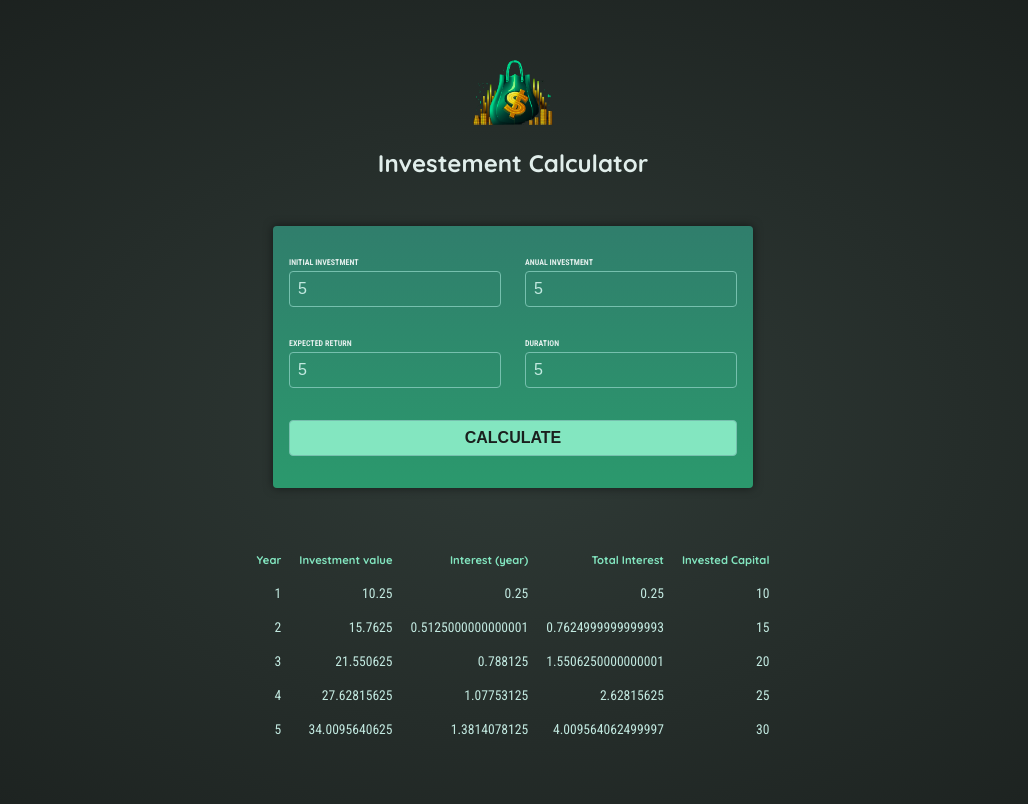
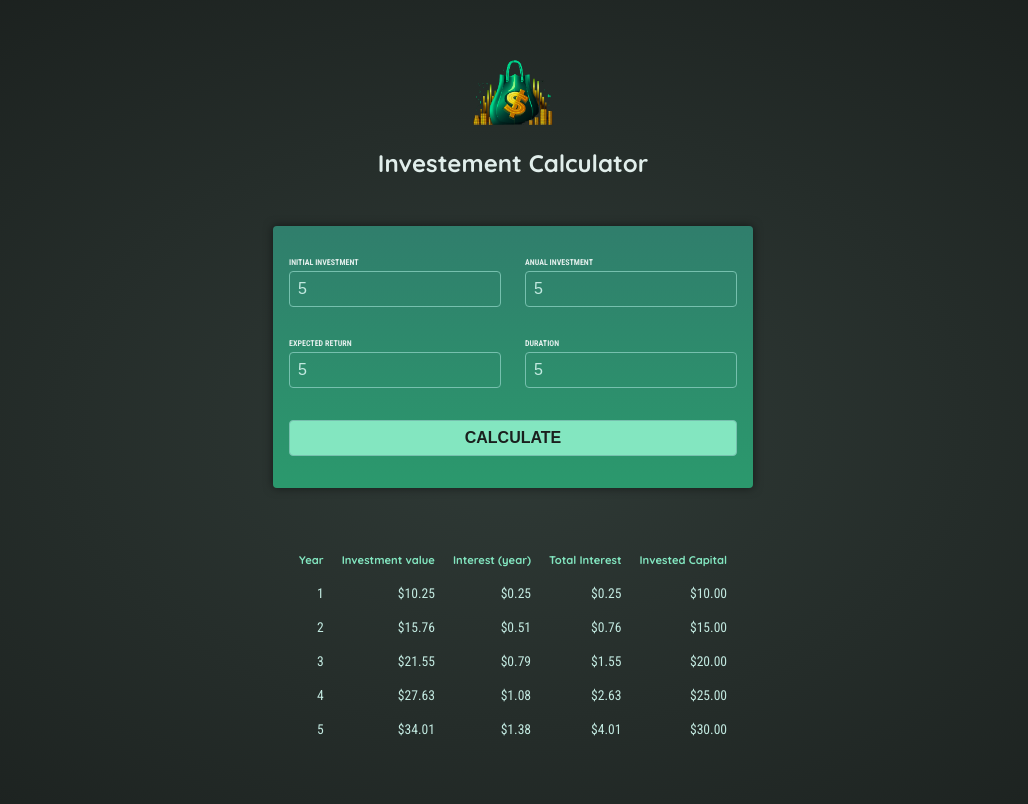
Before and after one commit to AbubakarFarooqi/Learing-Angular, an Angular app in the folder Second Project- Investment Calculator/: page / in a window 1280 px wide. Both pictures are taken after typing "5", "5", "5", "5" into the empty fields and a click on the button "CALCULATE". Shown: the top 804 px of the page, without its empty margins (127-1155 px from the left). Built offline with nearby package versions, Linux system fonts and the light colour scheme.

Commit message:
Change currency look using pipes

```diff
--- a/Second Project- Investment Calculator/src/app/investement-result/investement-result.component.html
+++ b/Second Project- Investment Calculator/src/app/investement-result/investement-result.component.html
@@ -16,10 +16,10 @@
     @for (item of results; track item.year ){
     <tr>
       <td>{{ item.year }}</td>
-      <td>{{ item.valueEndOfYear }}</td>
-      <td>{{ item.interest }}</td>
-      <td>{{ item.totalInterest }}</td>
-      <td>{{ item.totalAmountInvested }}</td>
+      <td>{{ item.valueEndOfYear | currency }}</td>
+      <td>{{ item.interest | currency }}</td>
+      <td>{{ item.totalInterest | currency }}</td>
+      <td>{{ item.totalAmountInvested | currency }}</td>
     </tr>
     }
   </tbody>
--- a/Second Project- Investment Calculator/src/app/investement-result/investement-result.component.ts
+++ b/Second Project- Investment Calculator/src/app/investement-result/investement-result.component.ts
@@ -1,10 +1,11 @@
 import { Component, inject, Input } from '@angular/core';
 import { InvestmentService } from '../investment.service';
+import { CurrencyPipe } from '@angular/common';
 
 @Component({
   selector: 'app-investement-result',
   standalone: true,
-  imports: [],
+  imports: [CurrencyPipe],
   templateUrl: './investement-result.component.html',
   styleUrl: './investement-result.component.css'
 })
```
